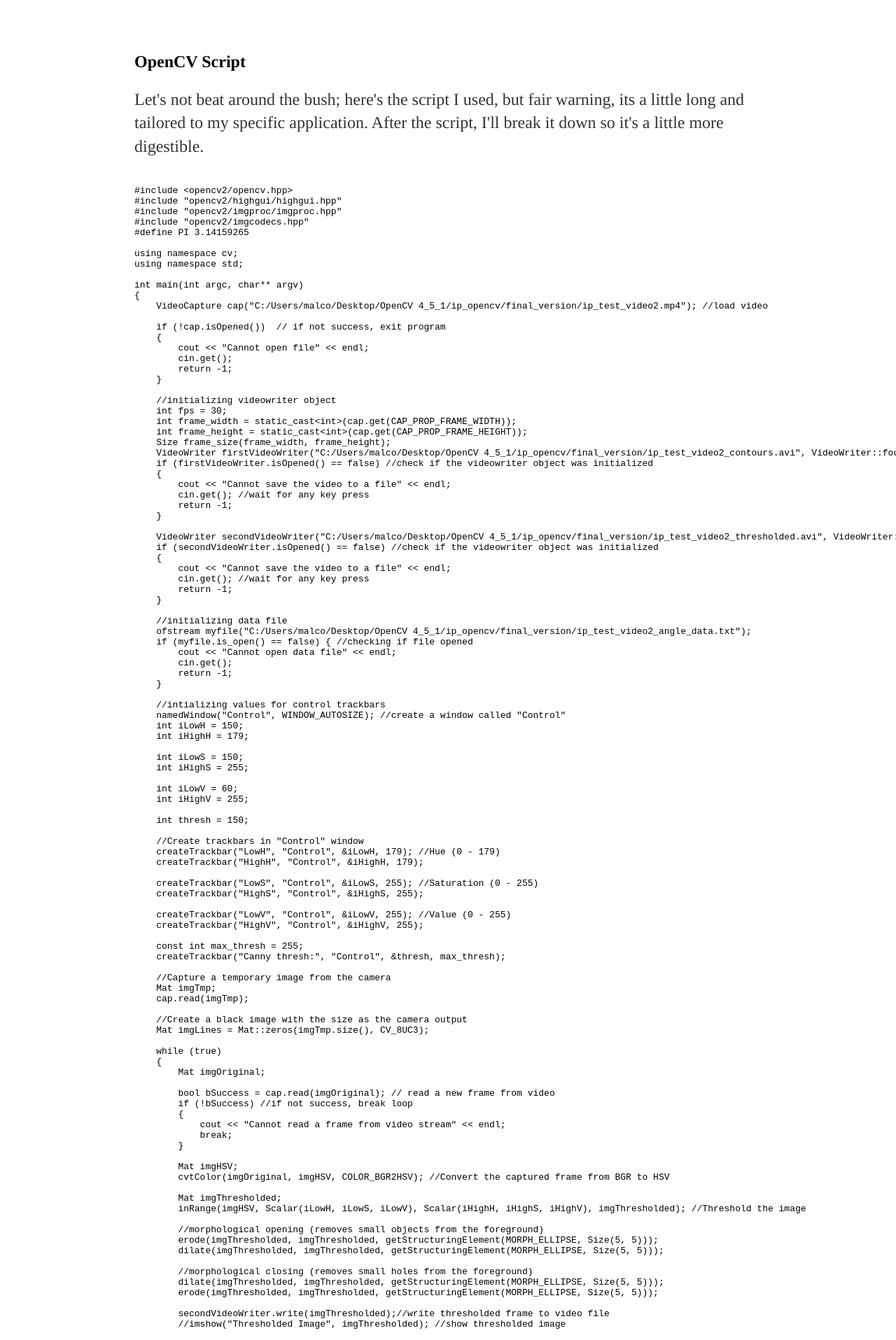
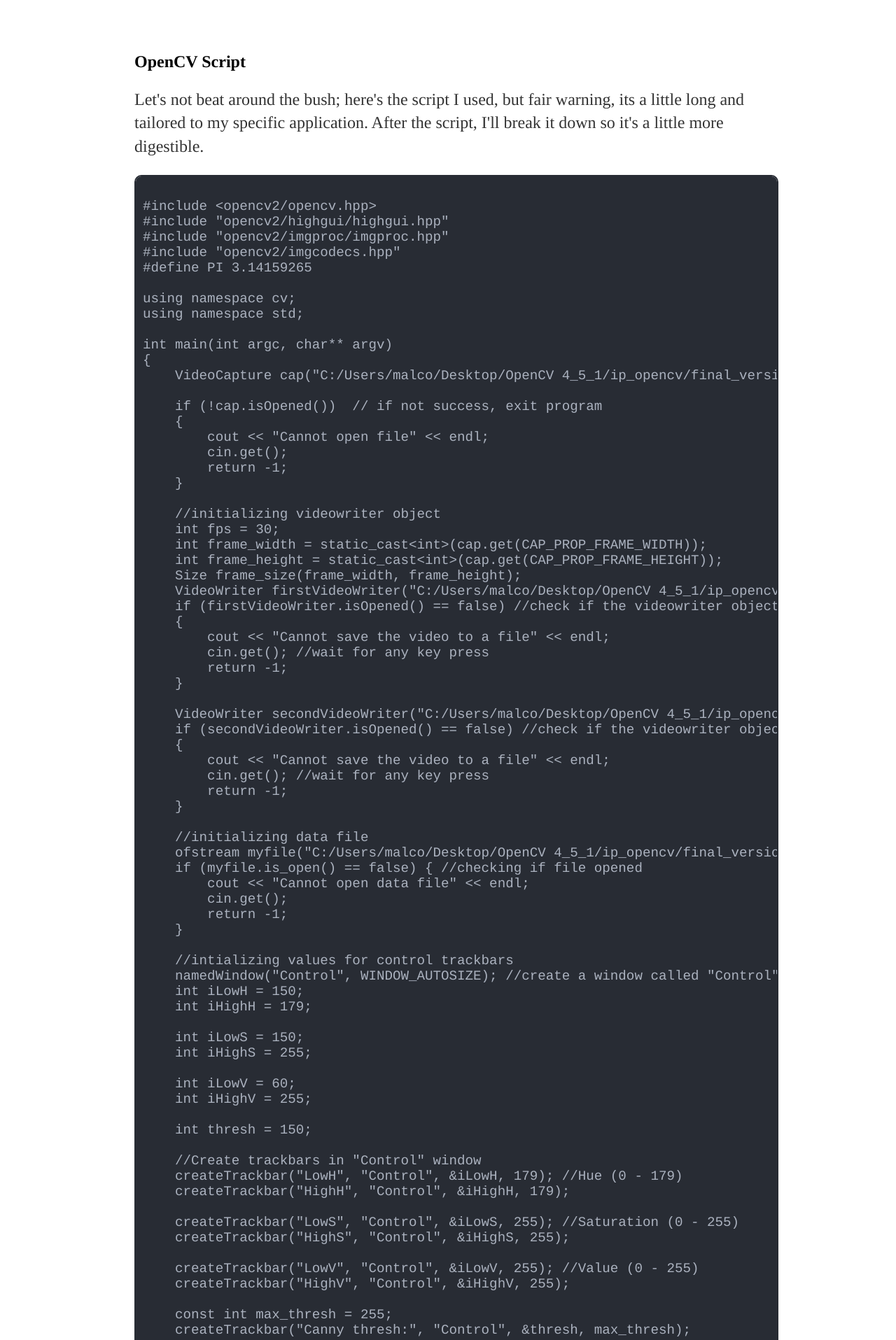
Before and after one commit to MalcolmHodgins/MalcolmHodgins.github.io, a Jekyll site: the page built from _posts/2020-12-30-SBIP OpenCV.md, in a window 1280 px wide. Shown: the part 2827-4742 px from the top of the page at 70% size. Built offline with Jekyll 4.4.1, drawn with Linux system fonts in a browser that asks for light colours.

Commit message:
codebox styling

```diff
--- a/_posts/2020-12-30-SBIP OpenCV.md
+++ b/_posts/2020-12-30-SBIP OpenCV.md
@@ -50,7 +50,7 @@ date: 2020-12-30
   </p>
   <p>
     <pre>
-<code>
+<code class="codebox">
 #include &lt;opencv2/opencv.hpp&gt;
 #include "opencv2/highgui/highgui.hpp"
 #include "opencv2/imgproc/imgproc.hpp"
@@ -262,7 +262,7 @@ int main(int argc, char** argv)
   </p>
   <p>
     <pre>
-<code>
+<code class="codebox">
 #include &lt;opencv2/opencv.hpp&gt;
 #include "opencv2/highgui/highgui.hpp"
 #include "opencv2/imgproc/imgproc.hpp"
@@ -360,7 +360,7 @@ int main(int argc, char** argv)
   </p>
   <p>
     <pre>
-<code>
+<code class="codebox">
 while (true)
 {
     Mat imgOriginal;
@@ -395,7 +395,7 @@ while (true)
     The images also need to be filtered to clean up the white objects in the thresholded image. The erode() and dilate() functions are used to do this in two separate processes known as morphological opening and closing. In the sequence, morphological opening removes smaller white objects (noise) from the image while having less of an effect on the larger white objects and morphological closing removes small black objects that may be embedded in the larger white objects. The result is the very clean objects shown in the thresholded video in my YouTube video. I have included Figure 2 below to demonstrate this. There are a couple specs of white in the image before filtering that are removed by morphological opening and closing. Additonally, the edges of the larger white objects are cleaned up as little as well.
   </p>
   <figure>
-    <img src="/images/sbip_opencv/unfiltered_and_filtered.PNG" class="centered">
+    <img src="/images/sbip_opencv/unfiltered_and_filtered.png" class="centered">
     <figcaption class="centered">Figure 1 - Left image is the image before filtering and the right image is the image after filtering.</figcaption>
   </figure>
   <p>
@@ -411,7 +411,7 @@ while (true)
   </p>
   <p>
     <pre>
-<code>
+<code class="codebox">
 //contouring process
 int thresh = 100;
 Mat canny_output;
@@ -448,7 +448,7 @@ for (size_t i = 0; i &lt; contours.size(); i++)
 
   <p>
     <pre>
-<code>
+<code class="codebox">
 //computing shape relative distances to each other in triangle
 //rounding floats to integers since values are >>100
 //maximum distance error is 0.5% per measurements which is insignificant
@@ -532,7 +532,7 @@ return 0;
     </p>
     <p>
       <pre>
-<code>
+<code class="codebox">
 import matplotlib.pyplot as plt
 import matplotlib.animation as animation
 import numpy as np
```
